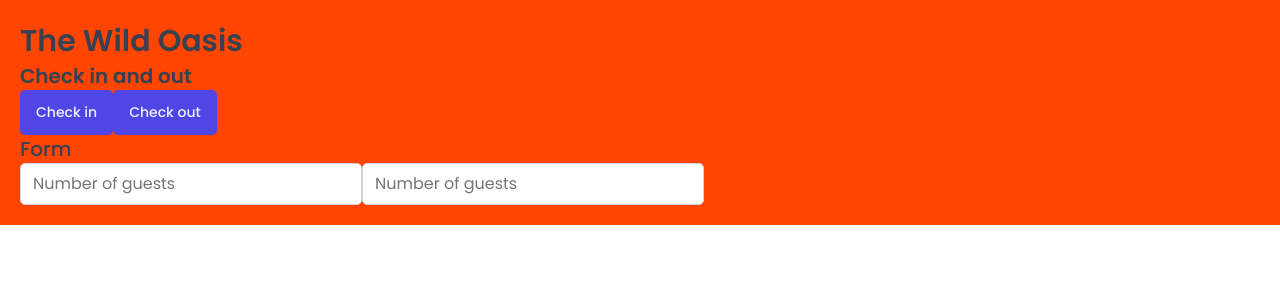
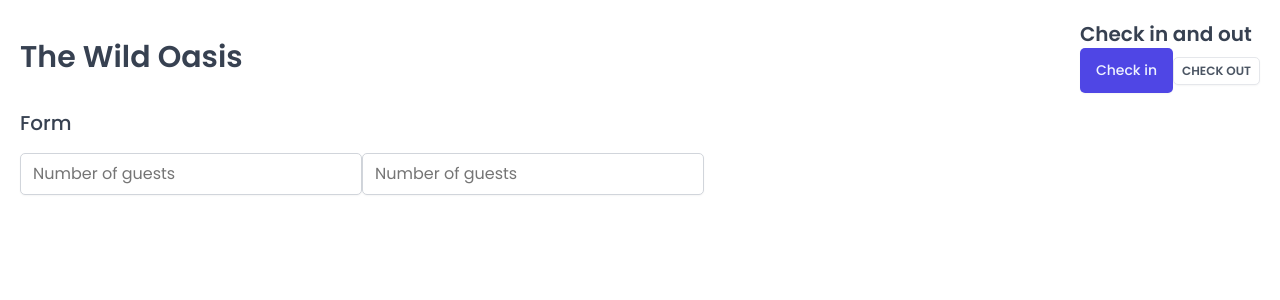
Before and after one commit to sergiobni/react-pro-the-wild-oasis, a React (Vite) app: page / in a window 1280 px wide. Shown: the top 300 px of the page. Built offline with nearby package versions, Linux system fonts and the light colour scheme; a web font is replaced by a local one.

Commit message:
reusable styled components

```diff
--- a/src/App.jsx
+++ b/src/App.jsx
@@ -3,9 +3,10 @@
 import Button from './ui/Button';
 import Input from './ui/Input';
 import Heading from './ui/Heading';
+import Row from './ui/Row';
 
 const StyledApp = styled.main`
-  background-color: orangered;
+  /* background-color: orangered; */
   padding: 20px;
 `;
 
@@ -14,14 +15,30 @@
     <>
       <GlobalStyles />
       <StyledApp>
+        <Row>
+          <Row type="horizontal">
             <Heading as="h1">The Wild Oasis</Heading>
+            <div>
               <Heading as="h2">Check in and out</Heading>
               <Button onClick={() => alert('Check in')}>Check in</Button>
-        <Button onClick={() => alert('Check in')}>Check out</Button>
+              <Button
+                variation="secondary"
+                size="small"
+                onClick={() => alert('Check in')}
+              >
+                Check out
+              </Button>
+            </div>
+          </Row>
 
+          <Row>
             <Heading as="h3">Form</Heading>
+            <form>
               <Input type="number" placeholder="Number of guests" />
               <Input type="number" placeholder="Number of guests" />
+            </form>
+          </Row>
+        </Row>
       </StyledApp>
     </>
   );
--- a/src/ui/Button.jsx
+++ b/src/ui/Button.jsx
@@ -49,19 +49,16 @@
 };
 
 const Button = styled.button`
-  font-size: 1.4rem;
-  padding: 1.2rem 1.6rem;
-  font-weight: 500;
   border: none;
   border-radius: var(--border-radius-sm);
-  background-color: var(--color-brand-600);
-  color: var(--color-brand-50);
   box-shadow: var(--shadow-sm);
-  cursor: pointer;
-
-  &:hover {
-    background-color: var(--color-brand-700);
-  }
+  ${props => sizes[props.size]}
+  ${props => variations[props.variation]}
 `;
 
+Button.defaultProps = {
+  variation: 'primary',
+  size: 'medium',
+};
+
 export default Button;
--- a/src/ui/Heading.jsx
+++ b/src/ui/Heading.jsx
@@ -1,9 +1,4 @@
 import styled, { css } from 'styled-components';
-
-const test = css`
-  text-align: center;
-  ${10 > 5 && 'background-color: green'}
-`;
 
 const Heading = styled.h1`
   ${props =>
--- /dev/null
+++ b/src/ui/Row.jsx
@@ -0,0 +1,23 @@
+import styled, { css } from 'styled-components';
+
+const Row = styled.div`
+  display: flex;
+  ${props =>
+    props.type === 'horizontal' &&
+    css`
+      justify-content: space-between;
+      align-items: center;
+    `}
+  ${props =>
+    props.type === 'vertical' &&
+    css`
+      flex-direction: column;
+      gap: 1.6rem;
+    `}
+`;
+
+Row.defaultProps = {
+  type: 'vertical',
+};
+
+export default Row;
```
Lines whose indentation alone changed are shown as unchanged.
